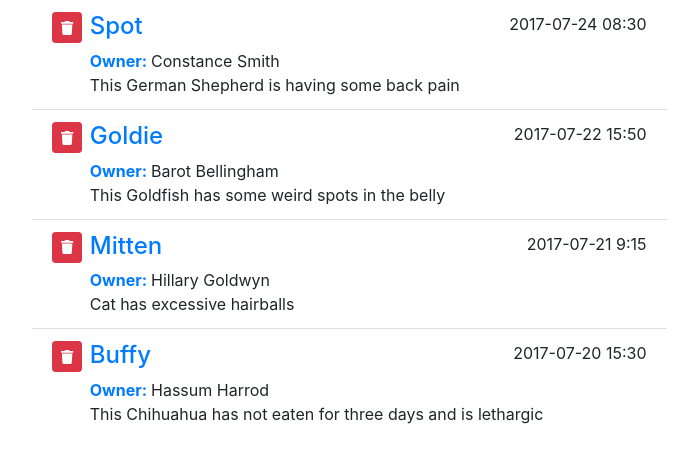
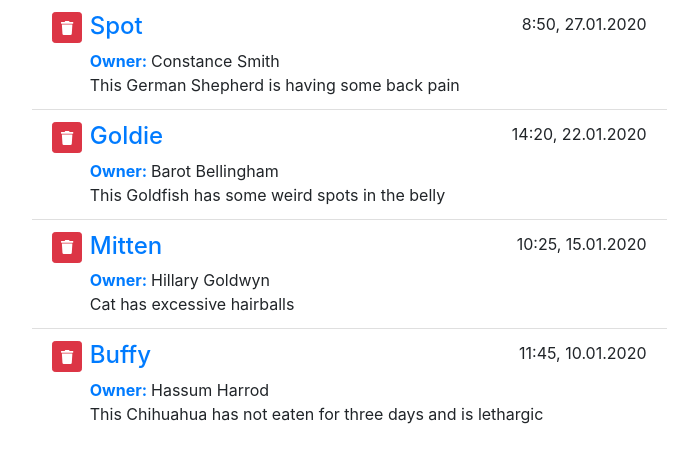
Before and after one commit to valerykatskel/vue-interface, a Vue app: page / in a window 1280 px wide. Shown: the top 462 px of the page, without its empty margins (291-989 px from the left). Built offline with nearby package versions, Linux system fonts and the light colour scheme.

Commit message:
Using Moment.js for dates format

```diff
--- a/public/data/appointments.json
+++ b/public/data/appointments.json
@@ -2,25 +2,25 @@
 	{
 		"petName": "Spot",
 		"petOwner": "Constance Smith",
-		"aptDate": "2017-07-24 08:30",
+		"aptDate": "2020-01-27 08:50",
 		"aptNotes": "This German Shepherd is having some back pain"
 	},
 	{
 		"petName": "Goldie",
 		"petOwner": "Barot Bellingham",
-		"aptDate": "2017-07-22 15:50",
+		"aptDate": "2020-01-22 14:20",
 		"aptNotes": "This Goldfish has some weird spots in the belly"
 	},
 	{
 		"petName": "Mitten",
 		"petOwner": "Hillary Goldwyn",
-		"aptDate": "2017-07-21 9:15",
+		"aptDate": "2020-01-15 10:25",
 		"aptNotes": "Cat has excessive hairballs"
 	},
 	{
 		"petName": "Buffy",
 		"petOwner": "Hassum Harrod",
-		"aptDate": "2017-07-20 15:30",
+		"aptDate": "2020-01-10 11:45",
 		"aptNotes": "This Chihuahua has not eaten for three days and is lethargic"
 	}
 ]
--- a/src/components/AppointmentList.vue
+++ b/src/components/AppointmentList.vue
@@ -12,7 +12,7 @@
 				<div class="w-100">
 					<div class="d-flex justify-content-between">
 						<span class="h4 text-primary">{{ item.petName }}</span>
-						<span class="float-right">{{ item.aptDate }}</span>
+						<span class="float-right">{{ formattedDate(item.aptDate) }}</span>
 					</div>
 					<div class="owner-name">
 						<span class="font-weight-bold text-primary mr-1">Owner:</span>
@@ -27,11 +27,17 @@
 
 <script>
 	import { FontAwesomeIcon } from '@fortawesome/vue-fontawesome';
+	import moment from 'moment';
 	export default {
 		name: 'AppointmentList',
 		props: ['appointments'],
 		components: {
 			FontAwesomeIcon,
 		},
+		methods: {
+			formattedDate: function(date) {
+				return moment(new Date(date)).format('H:mm, DD.MM.YYYY');
+			},
+		},
 	};
 </script>
```
